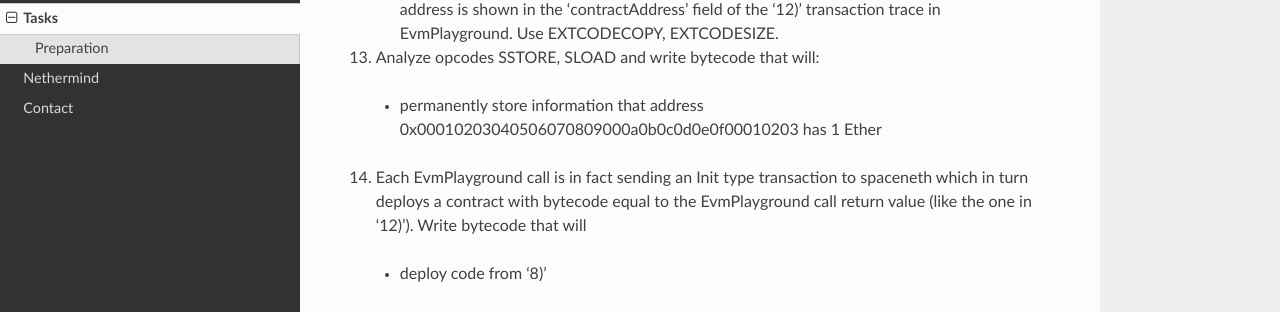
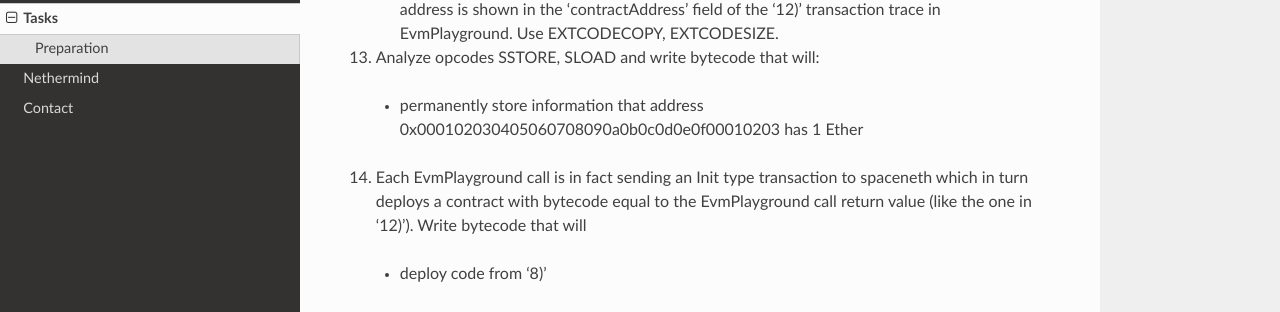
Before and after one commit to NethermindEth/workshop, a Sphinx documentation site: the page built from docs/source/tasks.rst, in a window 1280 px wide and 900 px high, scrolled down 1711 px. Shown: the part 162-474 px from the top of the window. Built offline with Sphinx 7.4.7 and the Read the Docs theme 2.0.0, drawn with Linux system fonts in a browser that asks for light colours.

Commit message:
Update tasks.rst

```diff
--- a/docs/source/tasks.rst
+++ b/docs/source/tasks.rst
@@ -76,7 +76,7 @@
 12. (b) Load code that was deployed in '12)' into memory from a separate transaction. The code address is shown in the 'contractAddress' field of the '12)' transaction trace in EvmPlayground. Use EXTCODECOPY, EXTCODESIZE.
 
 13. Analyze opcodes SSTORE, SLOAD and write bytecode that will:
- * permanently store information that address 0x00010203040506070809000a0b0c0d0e0f00010203 has 1 Ether
+ * permanently store information that address 0x000102030405060708090a0b0c0d0e0f00010203 has 1 Ether
 
 14. Each EvmPlayground call is in fact sending an Init type transaction to spaceneth which in turn deploys a contract with bytecode equal to the EvmPlayground call return value (like the one in '12)'). Write bytecode that will
  * deploy code from '8)'
```
